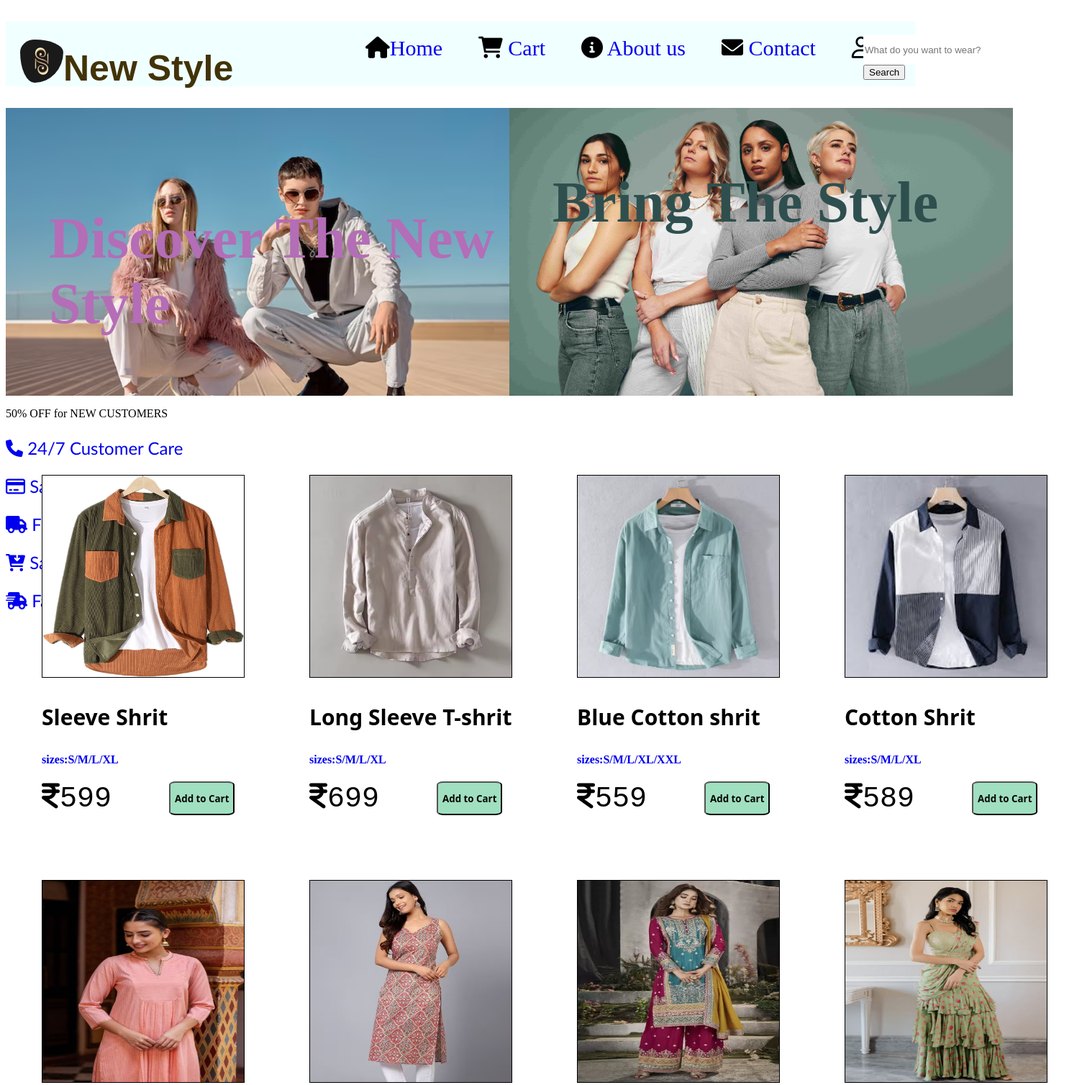
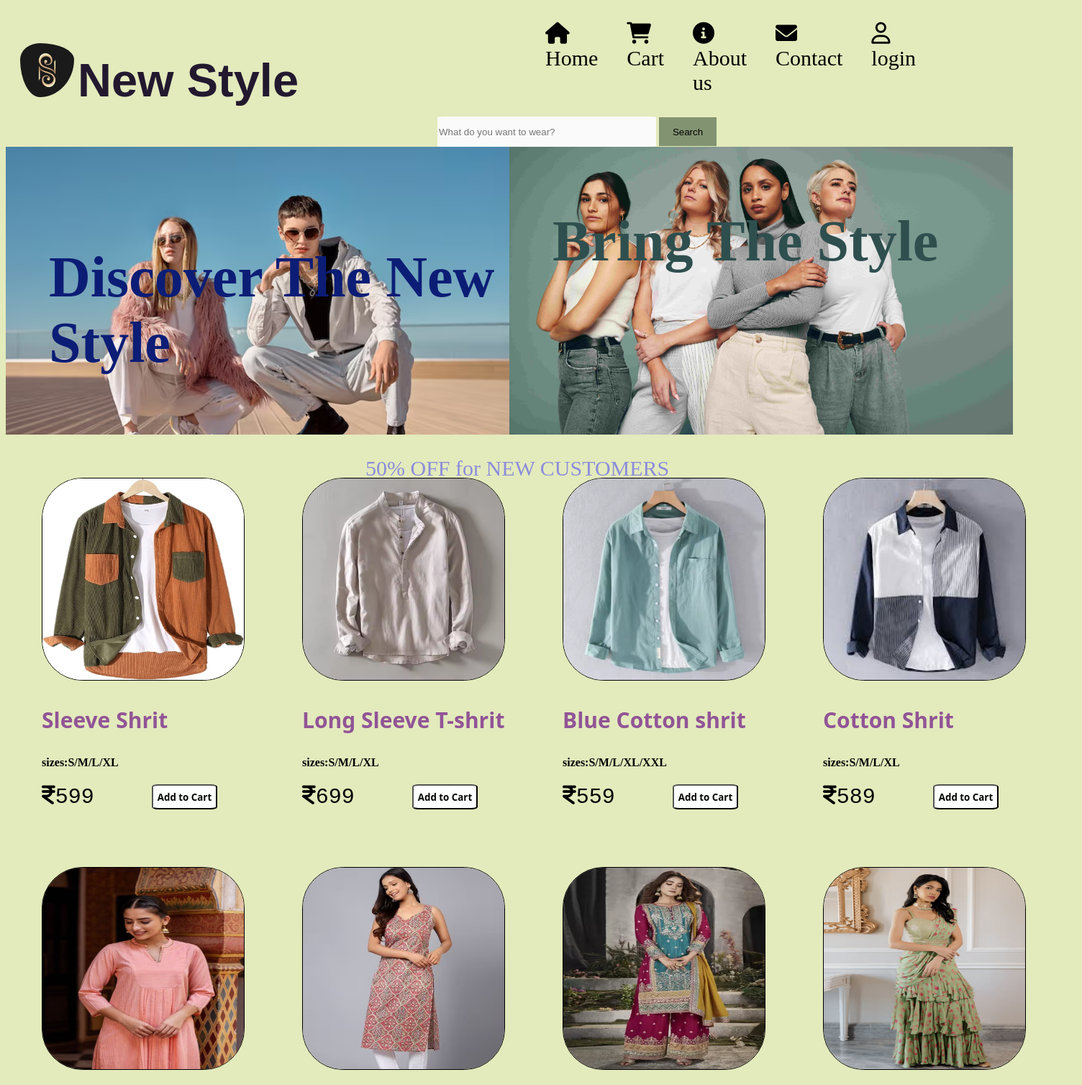
Before and after one commit to ManoharMani102/landingPage-of-Ecommerce-website, a plain HTML site: page ecommerce.html in a window 1280 px wide. Shown: the top 1508 px of the page at 72% size, 1504 px wide, since content can reach past the window. Drawn offline with Linux system fonts and the light colour scheme; files whose address does not match are found by name.

Commit message:
Update style.css

```diff
--- a/style.css
+++ b/style.css
@@ -1,62 +1,77 @@
 
+body{
+    background-color: rgb(227, 234, 188);
+}
 .logo{
-    height: 60px;
-    width: 60px;
+    height: 75px;
+    width: 75px;
     position: absolute;
-    padding-top: 25px;
+    padding-top: 30px;
     padding-left: 20px;
     border-radius: 50%;
 }
 .title{
     position: absolute;
-    padding-top: 2px;
-    padding-left: 80px;
-    color:rgb(66, 51, 8);
+    padding-left: 100px;
+    color:rgb(35, 25, 47);
     font-family: sans-serif;
-    font-size: 50px;
+    font-size: 65px;
 }
-form{
-    position: absolute;
-    left: 1200px;
-    top: 48px;
+#Search{
+    position: static;
+    padding-left: 600px;
+    border-radius: 15%;
+
 
 }
-.search{
-    height: 30px;
-    color: black;
-    border-radius: 30%;
-    background-color: cornflowerblue;
+#send{
+    width: 80px;
+    border: 0cap;
+    height: 40px;
+    background-color: rgb(130, 147, 113);
 }
-.in{
-    height: 30px;
-    margin: 3px;
+#input{
+    background-color: rgb(250, 250, 250);
+    border: none;
+    border-radius: 3%;
+    gap: 30px;
 
 }
+.discount{
+    position: fixed;
+    font-size: 30px;
+    padding-left: 500px;
+    padding-bottom: 110px;
+    color: rgb(140, 140, 220);
+
+}
+
 a{
     text-decoration: none;
+    color: black;
 }
 .firstmenu{
     display: flex;
-    gap: 50px;
-    padding-top: 20px;
+    gap: 40px;
     list-style-type: none;
     position: sticky;
-    height: 70px;
-    padding-left: 500px;
+    padding-left: 750px;
+    color: black;
 
 }
 header{
     font-size: 30px;
-    background-color: azure;
+
 
 }
+
 
 .intro{
     display: grid;
     grid-template-columns: repeat(2,1fr);
 }
 .theme{
-    color: rgb(180, 109, 183);
+    color: rgb(12, 29, 118);
     font-size: 80px;
     position: relative;
     padding-left: 60px;
@@ -86,11 +101,12 @@ header{
     height: 280px;
     width: 280px;
     border: 1px solid black;
+    border-radius: 20%;
 }
 .items{
     display: grid;
     grid-template-columns: repeat(4,0fr);
-    gap: 90px;
+    gap: 80px;
     position: absolute;
     padding-left: 50px;
     padding-top: 60px;
@@ -99,10 +115,13 @@ h3{
     position:relative;
     font-family: system-ui, -apple-system, BlinkMacSystemFont, 'Segoe UI', Roboto, Oxygen, Ubuntu, Cantarell, 'Open Sans', 'Helvetica Neue', sans-serif;
     font-size: 30px;
+    color: rgba(125, 47, 141, 0.804);
+}
+h4{
     color: black;
 }
 .cost{
-    font-size: 40px ;
+    font-size: 30px ;
     font-family: monospace;
 
 }
@@ -116,14 +135,16 @@ h3{
     font-family: system-ui, -apple-system, BlinkMacSystemFont, 'Segoe UI', Roboto, Oxygen, Ubuntu, Cantarell, 'Open Sans', 'Helvetica Neue', sans-serif;
     border-radius: 10%;
     color: rgb(6, 6, 2);
-    background-color: rgb(160, 223, 192);
+    background-color: rgb(253, 255, 254);
 }
 .foot{
+    display: flex;
+    gap: 50px;
     font-family: 'Trebuchet MS', 'Lucida Sans Unicode', 'Lucida Grande', 'Lucida Sans', Arial, sans-serif;
     font-size: x-large;
+    position: relative;
+    padding-left: 130px;
+    padding-top: 80%;
+
+
 }
-.end{
-    font-size: 30px;
-    font-style: oblique;
-    color: rgb(50, 168, 99);
-}
```
